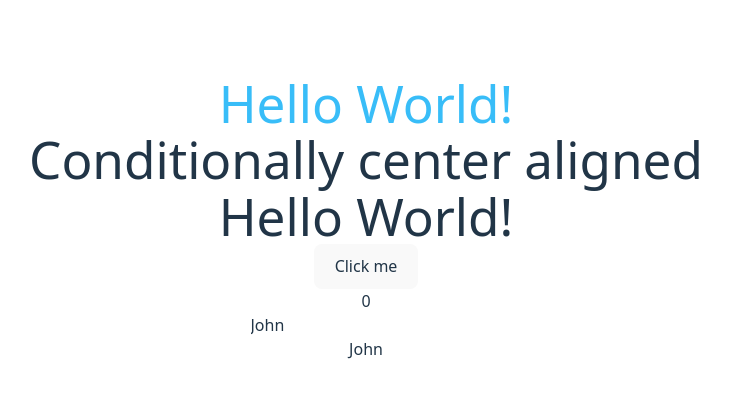
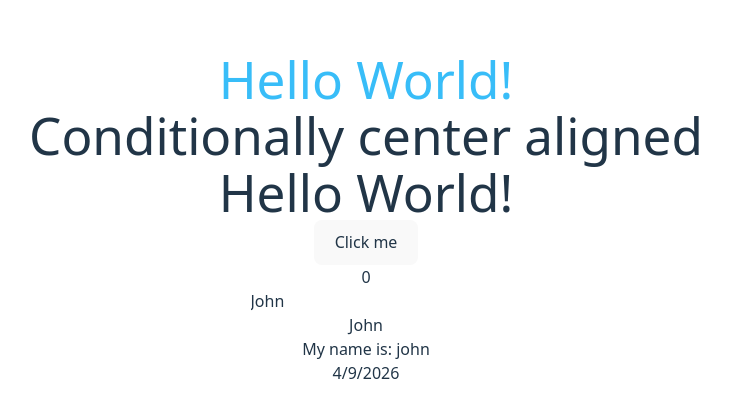
Before and after one commit to mrojasb2000/first-project-svelte, a Svelte app: page / in a window 1280 px wide. Shown: the part 182-600 px from the top of the page, without its empty margins (274-1004 px from the left). Built offline with nearby package versions, Linux system fonts and the light colour scheme.

Commit message:
chore: add date label component

```diff
--- /dev/null
+++ b/src/components/DateLabel.svelte
@@ -0,0 +1,6 @@
+<script>
+  export let date;
+  // Deviring the 'label' variable from the 'date' prop
+  $: label = date.toLocaleDateString();
+</script>
+<p>{label}</p>
--- a/src/components/Parent.svelte
+++ b/src/components/Parent.svelte
@@ -2,7 +2,13 @@
   import Child from './Child.svelte';
   import Counter from './Counter.svelte';
   import Bindings from './Bindings.svelte';
+  import Profile from './Profile.svelte';
+  import DateLabel from './DateLabel.svelte';
+
+  let name = 'john';
 </script>
 <Child message="Hello World!" />
 <Counter />
 <Bindings />
+<Profile bind:username={name} />
+<DateLabel date={new Date(2026,3,9)} />
--- /dev/null
+++ b/src/components/Profile.svelte
@@ -0,0 +1,4 @@
+<script lang="ts">
+  export let username: string = "unknown";
+</script>
+<p>My name is: {username}</p>
```
